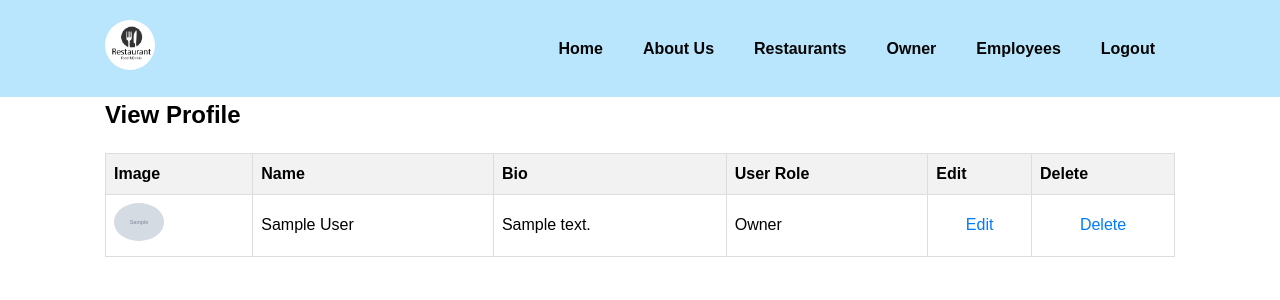
After one commit to mdnaimur/Restaurants_Menus, a Django app: page /viewprofile/ in a window 1280 px wide. The commit adds this page. Shown: the top 300 px of the page. Run offline with Django 5.2, Linux system fonts and the light colour scheme; a user stored in the database is signed in; tables that the repository leaves empty hold one stand-in row (values such as "Sample post"); grey boxes marked "Sample" are stand-in pictures.

Commit message:
employee crud done

```diff
--- a/Restaurants_Menus/settings.py
+++ b/Restaurants_Menus/settings.py
@@ -9,7 +9,7 @@ https://docs.djangoproject.com/en/5.0/topics/settings/
 For the full list of settings and their values, see
 https://docs.djangoproject.com/en/5.0/ref/settings/
 """
-
+import os
 from pathlib import Path
 
 # Build paths inside the project like this: BASE_DIR / 'subdir'.
@@ -115,9 +115,10 @@ USE_TZ = True
 
 # Static files (CSS, JavaScript, Images)
 STATIC_URL ='/static/'
+MEDIA_URL = '/media/'
 # https://docs.djangoproject.com/en/5.0/howto/static-files/
 
-
+MEDIA_ROOT = os.path.join(BASE_DIR, 'media')
 # Default primary key field type
 # https://docs.djangoproject.com/en/5.0/ref/settings/#default-auto-field
 
--- a/Restaurants_Menus/urls.py
+++ b/Restaurants_Menus/urls.py
@@ -1,3 +1,5 @@
+from django.conf import settings
+from django.conf.urls.static import static
 from django.contrib import admin
 from django.urls import include
 from django.urls import path
@@ -6,3 +8,7 @@ urlpatterns = [
     path('admin/', admin.site.urls),
     path('',include('base.urls')),
 ]
+
+if settings.DEBUG:
+    urlpatterns += static(settings.MEDIA_URL, document_root=settings.MEDIA_ROOT)
+#urlpatterns+= static(settings.MEDIA_URL, document_root= settings.MEDIA_ROOT)
--- a/base/models.py
+++ b/base/models.py
@@ -12,6 +12,6 @@ class Employees(models.Model):
     email = models.EmailField(unique=True,null=True)
     bio = models.TextField(null=True)
     user_role = models.CharField(choices=USER_ROLE,max_length=12,default=None)
-    image = models.ImageField(null=True,default="avatar.svg")
+    image = models.ImageField(null=True,default="avatar.svg",upload_to='emp_pic')
     def __str__(self):
         return self.name
--- a/base/static/css/style.css
+++ b/base/static/css/style.css
@@ -128,3 +128,79 @@ input[type="submit"] {
     border-radius: 4px;
     transition: 0.5s;
 }
+
+.warning {
+    background: yellow;
+    color: #050529;
+    padding: 10px;
+}
+
+.success {
+    background: green;
+    color: #BAE6FD;
+}
+
+.error {
+    background: red;
+    color: #fff;
+}
+
+.grid {
+    display: grid;
+    grid-template-columns: auto auto auto;
+    background-color: var(--dark-color);
+    color: #fff;
+    padding: 10px;
+}
+
+.grid a {
+    color: #fff;
+}
+
+.grid-item {
+    background-color: rgba(5, 7, 4, 0.8);
+    padding: 20px;
+    font-size: 18px;
+    text-align: center;
+}
+
+/* Table desing */
+
+table {
+    border-collapse: collapse;
+    width: 100%;
+    margin-top: 20px;
+}
+
+th,
+td {
+    border: 1px solid #dddddd;
+    text-align: left;
+    padding: 8px;
+}
+
+th {
+    background-color: #f2f2f2;
+}
+
+img {
+    max-width: 50px;
+    max-height: 50px;
+    border-radius: 50%;
+}
+
+.edit,
+.delete {
+    text-align: center;
+}
+
+.edit a,
+.delete a {
+    text-decoration: none;
+    color: #007bff;
+}
+
+.edit a:hover,
+.delete a:hover {
+    text-decoration: underline;
+}
--- /dev/null
+++ b/base/templates/EmployeeProfile/profile_view.html
@@ -0,0 +1,39 @@
+{% extends "common/main.html" %}
+
+{% load static %}
+
+{% block title %} Profile - {{employees}} {% endblock title %}
+
+
+{% block content %}
+
+
+<div class="container">
+    <h2> View Profile</h2>
+    <table>
+        <thead>
+            <tr>
+                <th>Image</th>
+                <th>Name</th>
+                <th>Bio</th>
+                <th>User Role</th>
+                <th>Edit</th>
+                <th>Delete</th>
+            </tr>
+        </thead>
+        <tbody>
+            <!-- Example row, replace the content with your actual data -->
+            <tr>
+                <td><img src="{{ employees.image.url }}" alt="User Image"></td>
+                <td>{{employees}}</td>
+                <td>{{employees.bio}}</td>
+                <td>{{employees.user_role}}</td>
+                <td class="edit"><a href="{% url 'editprofile' employees.id %}">Edit</a></td>
+                <td class="delete"><a href="{% url 'deleteprofile' employees.id  %}">Delete</a></td>
+            </tr>
+            <!-- Add more rows as needed -->
+        </tbody>
+    </table>
+</div>
+
+{% endblock content %}
--- a/base/templates/common/main.html
+++ b/base/templates/common/main.html
@@ -15,13 +15,13 @@
     <nav class="navbar">
         <div class="container">
             <div class="logo">
-                <a href="#">
+                <a href="{% url 'index' %}">
                     <img src="{% static 'img/logo.jpg' %}" alt="">
                 </a>
             </div>
             <div class="main-menu">
                 <ul>
-                    <li><a href="">Home</a></li>
+                    <li><a href="{% url 'index' %}">Home</a></li>
                     <li><a href="">About Us</a></li>
                     <li><a href="">Restaurants</a></li>
                     <li><a href="">Owner</a></li>
--- a/base/urls.py
+++ b/base/urls.py
@@ -1,3 +1,5 @@
+from django.conf import settings
+from django.conf.urls.static import static
 from django.urls import path
 
 from . import views
@@ -7,4 +9,12 @@ urlpatterns = [
     path('registration/',views.EmployeesRegistrationFromView.as_view(),name='user_registration'),
     path('login/',views.UserLogin,name='login'),
     path('logout/',views.UserLogOut,name='logout'),
+    #profile path
+    path('profile/',views.EmployeeProfileView.as_view(),name='profile'),
+    path('viewprofile/',views.ProfileView.as_view(),name='viewprofile'),
+    path('viewprofile/',views.ProfileView.as_view(),name='viewprofile'),
+    path('profile_edit/<int:pk>',views.profileEdit,name='editprofile'),
+    path('profile_delete/<int:id>',views.profileDelete,name='deleteprofile'),
 ]
+
+#+static(settings.MEDIA_URL, document_root=settings.MEDIA_ROOT)
--- a/base/views.py
+++ b/base/views.py
@@ -7,12 +7,22 @@ from django.shortcuts import redirect
 from django.shortcuts import render
 from django.views import View
 
+from .forms import EmployeesProfile
 from .forms import EmployeesRegistrationFrom
+from .models import Employees
 
 
 # Create your views here.
 def index(request):
-    return render(request,'index.html')
+
+    try:
+        if request.user.is_authenticated:
+           employees = Employees.objects.get(user=request.user)
+    except:
+         messages.error(request,'User not Exist. Please communicate admin!!.')
+
+       # messages.warning(request,'User not Exist. Please communicate admin!!')
+    return render(request,'index.html',locals())
 
 
 # User Registraion
@@ -60,3 +70,64 @@ def UserLogOut(request):
     logout(request)
     messages.warning(request,"Logged Out !!!\n Login again")
     return redirect('login')
+
+# Employee Profile View
+class EmployeeProfileView(View):
+
+    def get(self,request):
+        form = EmployeesProfile()
+        return render(request,'EmployeeProfile/profile.html',locals())
+
+    def post(self,request):
+        form = EmployeesProfile(request.POST,request.FILES)
+        #name = form.cleaned_data['name']
+        if form.is_valid():
+            profile = form.save(commit=False)
+            profile.user = request.user
+            profile.save()
+
+            messages.success(request,'Profile Update Successefully')
+            return redirect('index')
+        else:
+            messages.warning(request,'Invalid Input Date')
+        return render(request,'EmployeeProfile/profile.html',locals())
+
+
+# Employee view list
+class ProfileView(View):
+    def get(self,request):
+        employees = Employees.objects.get(user=request.user)
+        return render(request,'EmployeeProfile/profile_view.html',locals())
+
+# Employee edit
+def profileEdit(request,pk):
+    employees = Employees.objects.get(pk=pk)
+    form = EmployeesProfile(instance=employees)
+    if request.method == 'POST':
+        form = EmployeesProfile(request.POST,request.FILES,instance=employees)
+        if form.is_valid():
+            form.save()
+            messages.success(request,'Profile Updated!!')
+        return redirect('viewprofile')
+    return render(request,'EmployeeProfile/profile.html',locals())
+
+# Employee Delete
+def profileDelete(request,id):
+    employees = Employees.objects.get(pk=id)
+    if request.method == 'POST':
+       employees.delete()
+       messages.error(request,'Profile Deleted!!')
+       return redirect('index')
+    return render(request,'EmployeeProfile/profile.html',locals())
+# Member add
+
+#Member Edit
+#Member Delete
+
+#Menu Add
+
+#Item add edit delete
+
+#Order List
+
+# Payment List
```
Also changed, not shown: base/forms.py (+8 -0 lines), base/templates/EmployeeProfile/profile.html (added, +35 -0 lines), base/templates/index.html (+29 -1 lines), emp_pic/hjj.jpg (added), emp_pic/hjj_mGnbtTC.jpg (added), emp_pic/hjj_pgCUdJ3.jpg (added).
